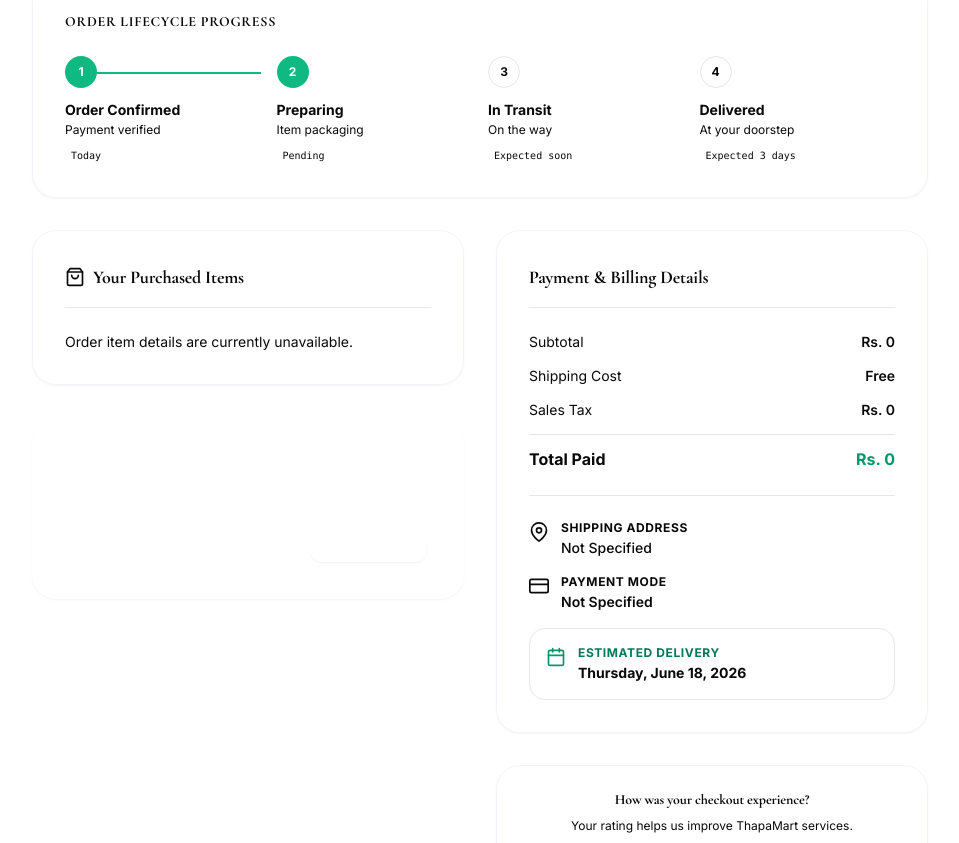
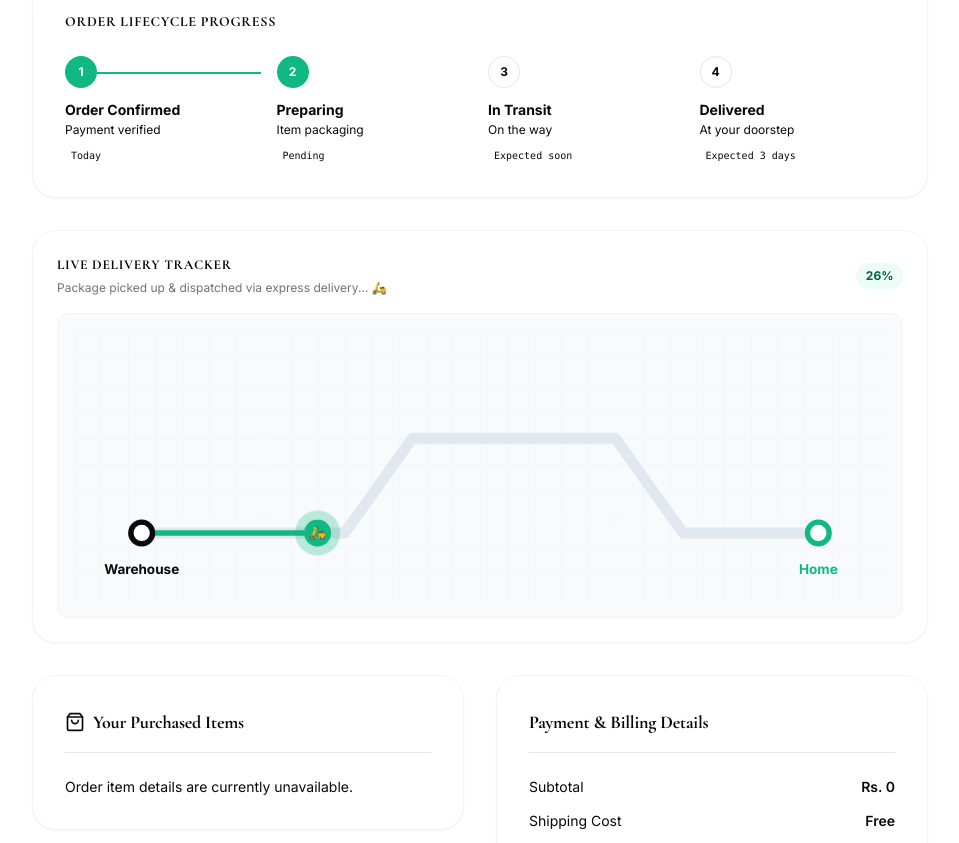
Before and after one commit to samirjungthapa/ThapaMart-, a React (Vite) app in the folder frontend/: page /order-success in a window 1280 px wide. Shown: the part 555-1398 px from the top of the page, without its empty margins (160-1119 px from the left). Built offline with nearby package versions, Linux system fonts and the light colour scheme.

Commit message:
feat: implement live SVG map tracking and redesign product cards to Amazon style

```diff
--- a/frontend/src/components/ProductCard.jsx
+++ b/frontend/src/components/ProductCard.jsx
@@ -2,11 +2,11 @@ import React, { useState } from 'react';
 import { Link, useNavigate, useLocation } from 'react-router-dom';
 import { useDispatch, useSelector } from 'react-redux';
 import { motion } from 'framer-motion';
-import { ShoppingBag, Heart, Star, Eye } from 'lucide-react';
+import { Heart, Star, Eye } from 'lucide-react';
 import { addToCart } from '../store/slices/cartSlice.js';
 import { addToWishlist, removeFromWishlist } from '../store/slices/wishlistSlice.js';
 import QuickViewModal from './QuickViewModal.jsx';
-
+import { playClick, playSuccess } from '../utils/audio.js';
 
 const ProductCard = ({ product, index = 0 }) => {
   const dispatch = useDispatch();
@@ -19,9 +19,9 @@ const ProductCard = ({ product, index = 0 }) => {
   const [isHovered, setIsHovered] = useState(false);
   const [quickViewOpen, setQuickViewOpen] = useState(false);
 
-
   const handleAddToCart = (e) => {
     e.preventDefault();
+    playSuccess();
     if (!userInfo) {
       navigate(`/login?redirect=${location.pathname}`);
       return;
@@ -38,6 +38,7 @@ const ProductCard = ({ product, index = 0 }) => {
 
   const toggleWishlist = (e) => {
     e.preventDefault();
+    playClick();
     if (!userInfo) {
       navigate(`/login?redirect=${location.pathname}`);
       return;
@@ -49,70 +50,161 @@ const ProductCard = ({ product, index = 0 }) => {
     }
   };
 
+  const renderStars = (rating = 4.5) => {
+    const stars = [];
+    const floor = Math.floor(rating);
+    for (let i = 1; i <= 5; i++) {
+      if (i <= floor) {
+        stars.push(<Star key={i} size={11} style={{ fill: '#DE7921', color: '#DE7921' }} />);
+      } else if (i === floor + 1 && rating % 1 !== 0) {
+        stars.push(<Star key={i} size={11} style={{ fill: '#DE7921', color: '#DE7921', opacity: 0.5 }} />);
+      } else {
+        stars.push(<Star key={i} size={11} style={{ color: '#E5E7EB' }} />);
+      }
+    }
+    return stars;
+  };
+
+  // Mock list price for retail strikethrough comparison
+  const listPrice = Number(product.price * 1.25);
+  const discountPercent = 20;
+
+  // Mock sales volume for Amazon context
+  const mockSalesCount = (index * 100 + 50) % 800 + 100;
+
   return (
     <motion.div
-      initial={{ opacity: 0, y: 20 }} animate={{ opacity: 1, y: 0 }} transition={{ duration: 0.5, delay: index * 0.05 }}
-      onMouseEnter={() => setIsHovered(true)} onMouseLeave={() => setIsHovered(false)}
-      style={{ position: 'relative', display: 'flex', flexDirection: 'column', background: '#FFFFFF', border: '1px solid #E5E7EB', transition: 'all 0.3s ease' }}
+      initial={{ opacity: 0, y: 15 }}
+      animate={{ opacity: 1, y: 0 }}
+      transition={{ duration: 0.4, delay: index * 0.03 }}
+      onMouseEnter={() => setIsHovered(true)}
+      onMouseLeave={() => setIsHovered(false)}
+      style={{
+        position: 'relative',
+        display: 'flex',
+        flexDirection: 'column',
+        background: '#FFFFFF',
+        border: '1px solid #E5E7EB',
+        borderRadius: '8px',
+        overflow: 'hidden',
+        boxShadow: isHovered ? '0 4px 12px rgba(0,0,0,0.08)' : 'none',
+        transition: 'all 0.25s ease'
+      }}
     >
 
-      {/* Badges */}
-      <div style={{ position: 'absolute', top: '1rem', left: '1rem', display: 'flex', flexDirection: 'column', gap: '0.5rem', zIndex: 10 }}>
+      {/* Top Badges */}
+      <div style={{ position: 'absolute', top: '0.75rem', left: '0.75rem', display: 'flex', flexDirection: 'column', gap: '0.35rem', zIndex: 10 }}>
+        {index === 0 && (
+          <span style={{ padding: '0.2rem 0.4rem', background: '#E47911', color: '#FFFFFF', fontSize: '0.55rem', fontWeight: 700, borderRadius: '2px', textTransform: 'uppercase' }}>Best Seller</span>
+        )}
         {product.stock <= 5 && product.stock > 0 && (
-          <span style={{ padding: '0.25rem 0.5rem', background: '#EF4444', color: '#FFFFFF', fontSize: '0.6rem', fontWeight: 800, textTransform: 'uppercase', letterSpacing: '0.05em' }}>Low Stock</span>
+          <span style={{ padding: '0.2rem 0.4rem', background: '#CC0C39', color: '#FFFFFF', fontSize: '0.55rem', fontWeight: 700, borderRadius: '2px', textTransform: 'uppercase' }}>Only {product.stock} left</span>
         )}
         {product.stock === 0 && (
-          <span style={{ padding: '0.25rem 0.5rem', background: '#09090B', color: '#FFFFFF', fontSize: '0.6rem', fontWeight: 800, textTransform: 'uppercase', letterSpacing: '0.05em' }}>Sold Out</span>
+          <span style={{ padding: '0.2rem 0.4rem', background: '#565959', color: '#FFFFFF', fontSize: '0.55rem', fontWeight: 700, borderRadius: '2px', textTransform: 'uppercase' }}>Temporarily Out of Stock</span>
         )}
       </div>
 
       {/* Floating Action Buttons */}
-      <div style={{ position: 'absolute', top: '1rem', right: '1rem', display: 'flex', flexDirection: 'column', gap: '0.5rem', zIndex: 10, opacity: isHovered ? 1 : 0, transition: 'opacity 0.2s ease' }}>
-        <button onClick={toggleWishlist} style={{ background: '#FFFFFF', border: '1px solid #E5E7EB', borderRadius: '50%', width: '2.2rem', height: '2.2rem', display: 'flex', alignItems: 'center', justifyContent: 'center', cursor: 'pointer', boxShadow: '0 4px 6px -1px rgba(0, 0, 0, 0.1)', transition: 'transform 0.2s' }} onMouseEnter={e=>e.currentTarget.style.transform='scale(1.1)'} onMouseLeave={e=>e.currentTarget.style.transform='scale(1)'}>
-          <Heart size={14} style={{ fill: isWishlisted ? '#EF4444' : 'transparent', color: isWishlisted ? '#EF4444' : '#09090B' }} />
+      <div style={{ position: 'absolute', top: '0.75rem', right: '0.75rem', display: 'flex', flexDirection: 'column', gap: '0.4rem', zIndex: 10, opacity: isHovered ? 1 : 0, transition: 'opacity 0.2s ease' }}>
+        <button onClick={toggleWishlist} style={{ background: '#FFFFFF', border: '1px solid #D5D9D9', borderRadius: '50%', width: '2rem', height: '2rem', display: 'flex', alignItems: 'center', justifyContent: 'center', cursor: 'pointer', boxShadow: '0 2px 5px rgba(0,0,0,0.1)', transition: 'transform 0.1s' }} onMouseEnter={e=>e.currentTarget.style.transform='scale(1.05)'} onMouseLeave={e=>e.currentTarget.style.transform='scale(1)'}>
+          <Heart size={13} style={{ fill: isWishlisted ? '#CC0C39' : 'transparent', color: isWishlisted ? '#CC0C39' : '#0F1111' }} />
         </button>
-        <button onClick={(e) => { e.preventDefault(); setQuickViewOpen(true); }} style={{ background: '#FFFFFF', border: '1px solid #E5E7EB', borderRadius: '50%', width: '2.2rem', height: '2.2rem', display: 'flex', alignItems: 'center', justifyContent: 'center', cursor: 'pointer', boxShadow: '0 4px 6px -1px rgba(0, 0, 0, 0.1)', transition: 'transform 0.2s' }} onMouseEnter={e=>e.currentTarget.style.transform='scale(1.1)'} onMouseLeave={e=>e.currentTarget.style.transform='scale(1)'} title="Quick View">
-          <Eye size={14} style={{ color: '#09090B' }} />
+        <button onClick={(e) => { e.preventDefault(); playClick(); setQuickViewOpen(true); }} style={{ background: '#FFFFFF', border: '1px solid #D5D9D9', borderRadius: '50%', width: '2rem', height: '2rem', display: 'flex', alignItems: 'center', justifyContent: 'center', cursor: 'pointer', boxShadow: '0 2px 5px rgba(0,0,0,0.1)', transition: 'transform 0.1s' }} onMouseEnter={e=>e.currentTarget.style.transform='scale(1.05)'} onMouseLeave={e=>e.currentTarget.style.transform='scale(1)'} title="Quick View">
+          <Eye size={13} style={{ color: '#0F1111' }} />
         </button>
       </div>
 
-
-      {/* Image */}
-      <Link to={`/products/${product.id || product._id}`} style={{ display: 'block', position: 'relative', aspectRatio: '4/5', overflow: 'hidden', background: '#F9FAFB' }}>
-        <img src={product.images[0]} alt={product.title} style={{ width: '100%', height: '100%', objectFit: 'cover', transition: 'transform 0.7s ease', transform: isHovered ? 'scale(1.05)' : 'scale(1)' }} />
+      {/* Product Image */}
+      <Link to={`/products/${product.id || product._id}`} onClick={playClick} style={{ display: 'block', position: 'relative', aspectRatio: '1/1', overflow: 'hidden', background: '#F7F7F7', padding: '1rem' }}>
+        <img src={product.images[0]} alt={product.title} style={{ width: '100%', height: '100%', objectFit: 'contain', transition: 'transform 0.5s ease', transform: isHovered ? 'scale(1.02)' : 'scale(1)' }} />
       </Link>
 
-      {/* Info */}
-      <div style={{ padding: '1.25rem', display: 'flex', flexDirection: 'column', flexGrow: 1 }}>
-        <div style={{ display: 'flex', justifyContent: 'space-between', alignItems: 'flex-start', marginBottom: '0.5rem' }}>
-          <span style={{ fontSize: '0.6rem', fontWeight: 700, textTransform: 'uppercase', letterSpacing: '0.1em', color: '#71717A' }}>
-            {product.category}
-          </span>
-          <div style={{ display: 'flex', alignItems: 'center', gap: '0.25rem' }}>
-            <Star size={12} style={{ fill: '#D4AF37', color: '#D4AF37' }} />
-            <span style={{ fontSize: '0.65rem', fontWeight: 700, color: '#52525B' }}>{product.ratings || '5.0'}</span>
-          </div>
-        </div>
+      {/* Product Content (Amazon Listing Aesthetic) */}
+      <div style={{ padding: '0.75rem 1rem 1rem 1rem', display: 'flex', flexDirection: 'column', flexGrow: 1, gap: '0.4rem' }}>
 
-        <Link to={`/products/${product.id || product._id}`} style={{ textDecoration: 'none' }}>
-          <h3 style={{ fontSize: '1rem', fontWeight: 700, color: '#09090B', marginBottom: '0.5rem', lineHeight: 1.4 }}>
+        {/* Title */}
+        <Link to={`/products/${product.id || product._id}`} onClick={playClick} style={{ textDecoration: 'none' }}>
+          <h3 style={{
+            fontSize: '0.875rem',
+            fontWeight: 500,
+            color: '#0F1111',
+            margin: 0,
+            lineHeight: 1.3,
+            height: '2.6rem',
+            overflow: 'hidden',
+            display: '-webkit-box',
+            WebkitLineClamp: 2,
+            WebkitBoxOrient: 'vertical'
+          }}>
             {product.title}
           </h3>
         </Link>
 
-        <p style={{ fontSize: '0.875rem', fontWeight: 900, color: '#09090B', marginTop: 'auto' }}>
-          Rs. {Number(product.price).toLocaleString('en-NP')}
-        </p>
-      </div>
+        {/* Ratings block */}
+        <div style={{ display: 'flex', alignItems: 'center', gap: '0.25rem', flexWrap: 'wrap' }}>
+          <div style={{ display: 'flex', gap: '0.05rem' }}>{renderStars(product.ratings)}</div>
+          <span style={{ fontSize: '0.75rem', color: '#007185', cursor: 'pointer' }} className="hover:underline">
+            {mockSalesCount}
+          </span>
+          <span style={{ fontSize: '0.7rem', color: '#565959', marginLeft: '0.25rem' }}>
+            {mockSalesCount}+ bought in past month
+          </span>
+        </div>
 
-      {/* Add to cart - Slides up on hover */}
-      <div style={{ position: 'absolute', bottom: 0, left: 0, right: 0, transform: isHovered ? 'translateY(0)' : 'translateY(10px)', opacity: isHovered ? 1 : 0, transition: 'all 0.3s ease', padding: '0 1.25rem 1.25rem' }}>
+        {/* Prime Badge & Shipping Details */}
+        <div style={{ display: 'flex', alignItems: 'center', gap: '0.35rem' }}>
+          <span style={{ background: '#00A8E1', color: '#FFFFFF', fontSize: '0.55rem', fontWeight: 900, padding: '0.1rem 0.25rem', borderRadius: '3px', fontStyle: 'italic' }}>PRIME</span>
+          <span style={{ fontSize: '0.7rem', color: '#565959' }}>FREE Delivery Tomorrow</span>
+        </div>
+
+        {/* Price and Deal comparisons */}
+        <div style={{ marginTop: 'auto', paddingTop: '0.25rem' }}>
+          <div style={{ display: 'flex', alignItems: 'baseline', gap: '0.35rem' }}>
+            <span style={{ fontSize: '0.75rem', color: '#CC0C39', fontWeight: 500 }}>-{discountPercent}%</span>
+            <div style={{ display: 'flex', color: '#0F1111' }}>
+              <span style={{ fontSize: '0.75rem', fontWeight: 700, alignSelf: 'flex-start', marginTop: '0.1rem' }}>Rs.</span>
+              <span style={{ fontSize: '1.25rem', fontWeight: 700, lineHeight: 1 }}>{Math.floor(product.price).toLocaleString('en-NP')}</span>
+              <span style={{ fontSize: '0.75rem', fontWeight: 700, alignSelf: 'flex-start' }}>.{(product.price % 1 * 100).toFixed(0).padStart(2, '0')}</span>
+            </div>
+          </div>
+          <div style={{ fontSize: '0.7rem', color: '#565959', marginTop: '0.1rem' }}>
+            Typical: <span style={{ textDecoration: 'line-through' }}>Rs. {Math.round(listPrice).toLocaleString('en-NP')}</span>
+          </div>
+        </div>
+
+        {/* Subscribe & Save Offer */}
+        <div style={{ fontSize: '0.7rem', color: '#007185', display: 'flex', alignItems: 'center', gap: '0.25rem', marginTop: '0.1rem' }}>
+          <span>Save 10% with Subscribe & Save</span>
+        </div>
+
+        {/* Add to Cart Yellow Button */}
         <button
-          onClick={handleAddToCart} disabled={product.stock === 0}
-          style={{ width: '100%', padding: '0.875rem', background: '#000000', color: '#FFFFFF', fontSize: '0.75rem', fontWeight: 700, textTransform: 'uppercase', letterSpacing: '0.05em', border: 'none', display: 'flex', alignItems: 'center', justifyItems: 'center', justifyContent: 'center', gap: '0.5rem', cursor: product.stock === 0 ? 'not-allowed' : 'pointer' }}
+          onClick={handleAddToCart}
+          disabled={product.stock === 0}
+          style={{
+            width: '100%',
+            padding: '0.5rem',
+            background: product.stock === 0 ? '#F0F2F2' : '#FFD814',
+            color: '#0F1111',
+            fontSize: '0.75rem',
+            fontWeight: 500,
+            borderRadius: '100px',
+            border: product.stock === 0 ? '1px solid #E0E2E2' : '1px solid #FCD200',
+            display: 'flex',
+            alignItems: 'center',
+            justifyContent: 'center',
+            cursor: product.stock === 0 ? 'not-allowed' : 'pointer',
+            boxShadow: '0 2px 5px 0 rgba(213,217,217,.5)',
+            marginTop: '0.5rem',
+            transition: 'background 0.15s ease'
+          }}
+          onMouseEnter={e => { if (product.stock > 0) e.currentTarget.style.background = '#F7CA00'; }}
+          onMouseLeave={e => { if (product.stock > 0) e.currentTarget.style.background = '#FFD814'; }}
         >
-          <ShoppingBag size={14} /> {product.stock === 0 ? 'Out of Stock' : 'Add to Bag'}
+          {product.stock === 0 ? 'Out of Stock' : 'Add to Cart'}
         </button>
+
       </div>
 
       {/* Quick View Modal */}
@@ -121,4 +213,5 @@ const ProductCard = ({ product, index = 0 }) => {
     </motion.div>
   );
 };
+
 export default ProductCard;
--- a/frontend/src/pages/OrderSuccess.jsx
+++ b/frontend/src/pages/OrderSuccess.jsx
@@ -17,6 +17,104 @@ const CONFETTI_PARTICLES = Array.from({ length: 80 }).map((_, i) => ({
   rotate: Math.random() * 360,
   drift: Math.random() * 40 - 20 // random sway drift px
 }));
+
+const LiveDeliveryTracker = () => {
+  const [progress, setProgress] = useState(0);
+  const [status, setStatus] = useState('Preparing shipment...');
+
+  useEffect(() => {
+    const interval = setInterval(() => {
+      setProgress((p) => {
+        if (p >= 100) {
+          setStatus('Delivered! Thank you for choosing ThapaMart. 🎉');
+          clearInterval(interval);
+          return 100;
+        }
+        const next = p + 2;
+        if (next < 20) setStatus('Preparing shipment at ThapaMart Warehouse...');
+        else if (next < 50) setStatus('Package picked up & dispatched via express delivery... 🛵');
+        else if (next < 80) setStatus('On the way to your local hub... 📍');
+        else setStatus('Out for delivery! Arriving at your doorstep shortly... 🛵');
+        return next;
+      });
+    }, 300);
+    return () => clearInterval(interval);
+  }, []);
+
+  const pathLength = 500;
+  const strokeDashoffset = pathLength - (progress / 100) * pathLength;
+
+  return (
+    <div style={{ background: '#FFFFFF', border: '1px solid #F1F5F9', borderRadius: '1.5rem', padding: '1.5rem', marginTop: '0rem', marginBottom: '2rem' }} className="shadow-sm border-slate-100">
+      <div style={{ display: 'flex', justifyContent: 'space-between', alignItems: 'center', marginBottom: '1rem' }}>
+        <div>
+          <h3 style={{ fontSize: '0.85rem', fontWeight: 800, textTransform: 'uppercase', letterSpacing: '0.05em', color: '#09090B', margin: 0 }}>
+            Live Delivery Tracker
+          </h3>
+          <p style={{ fontSize: '0.75rem', color: '#71717A', margin: '0.25rem 0 0 0' }}>{status}</p>
+        </div>
+        <div style={{ background: '#ECFDF5', color: '#065F46', fontSize: '0.75rem', fontWeight: 700, padding: '0.25rem 0.6rem', borderRadius: '9999px' }}>
+          {progress}%
+        </div>
+      </div>
+
+      <div style={{ width: '100%', position: 'relative', overflow: 'hidden', borderRadius: '0.75rem', background: '#F8FAFC', border: '1px solid #F1F5F9', padding: '1rem' }}>
+        <svg viewBox="0 0 600 200" style={{ width: '100%', height: 'auto' }}>
+          <defs>
+            <pattern id="grid" width="20" height="20" patternUnits="userSpaceOnUse">
+              <path d="M 20 0 L 0 0 0 20" fill="none" stroke="#F1F5F9" strokeWidth="1" />
+            </pattern>
+          </defs>
+          <rect width="600" height="200" fill="url(#grid)" />
+
+          <path d="M50 150 L200 150 L250 80 L400 80 L450 150 L550 150" fill="none" stroke="#E2E8F0" strokeWidth="8" strokeLinecap="round" strokeLinejoin="round" />
+          <path d="M50 150 L200 150 L250 80 L400 80 L450 150 L550 150" fill="none" stroke="#10B981" strokeWidth="4" strokeLinecap="round" strokeLinejoin="round" strokeDasharray={pathLength} strokeDashoffset={strokeDashoffset} />
+
+          <circle cx="50" cy="150" r="10" fill="#09090B" />
+          <circle cx="50" cy="150" r="6" fill="#FFFFFF" />
+          <text x="50" y="180" textAnchor="middle" style={{ fontSize: '10px', fontWeight: 700, fill: '#09090B' }}>Warehouse</text>
+
+          <circle cx="550" cy="150" r="10" fill="#10B981" />
+          <circle cx="550" cy="150" r="6" fill="#FFFFFF" />
+          <text x="550" y="180" textAnchor="middle" style={{ fontSize: '10px', fontWeight: 700, fill: '#10B981' }}>Home</text>
+
+          {(() => {
+            let x = 50;
+            let y = 150;
+            if (progress <= 30) {
+              const ratio = progress / 30;
+              x = 50 + ratio * 150;
+              y = 150;
+            } else if (progress <= 47) {
+              const ratio = (progress - 30) / 17;
+              x = 200 + ratio * 50;
+              y = 150 - ratio * 70;
+            } else if (progress <= 77) {
+              const ratio = (progress - 47) / 30;
+              x = 250 + ratio * 150;
+              y = 80;
+            } else if (progress <= 90) {
+              const ratio = (progress - 77) / 13;
+              x = 400 + ratio * 50;
+              y = 80 + ratio * 70;
+            } else {
+              const ratio = (progress - 90) / 10;
+              x = 450 + ratio * 100;
+              y = 150;
+            }
+            return (
+              <g transform={`translate(${x}, ${y})`}>
+                <circle r="15" fill="#10B981" opacity="0.3" className="animate-ping" style={{ animationDuration: '2s' }} />
+                <circle r="10" fill="#10B981" />
+                <text y="3" textAnchor="middle" style={{ fontSize: '10px', fill: '#FFFFFF' }}>🛵</text>
+              </g>
+            );
+          })()}
+        </svg>
+      </div>
+    </div>
+  );
+};
 
 const OrderSuccess = () => {
   const location = useLocation();
@@ -280,6 +378,9 @@ const OrderSuccess = () => {
             ))}
           </div>
         </motion.div>
+
+        {/* Live Map Delivery Tracker */}
+        <LiveDeliveryTracker />
 
         {/* Two-Column Invoice & Details Layout */}
         <div className="grid grid-cols-1 md:grid-cols-2 gap-8 items-start print-grid">
```
